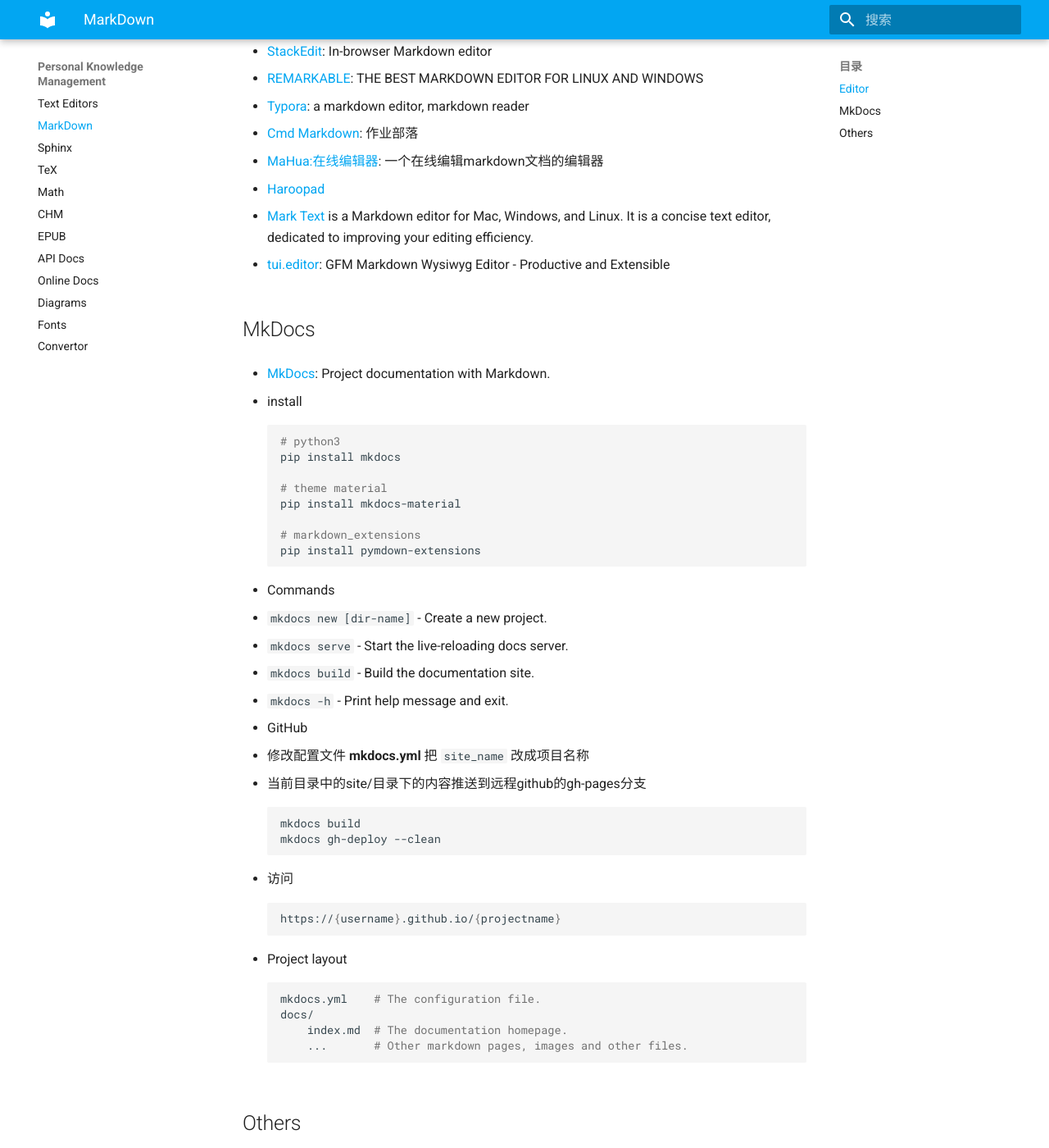
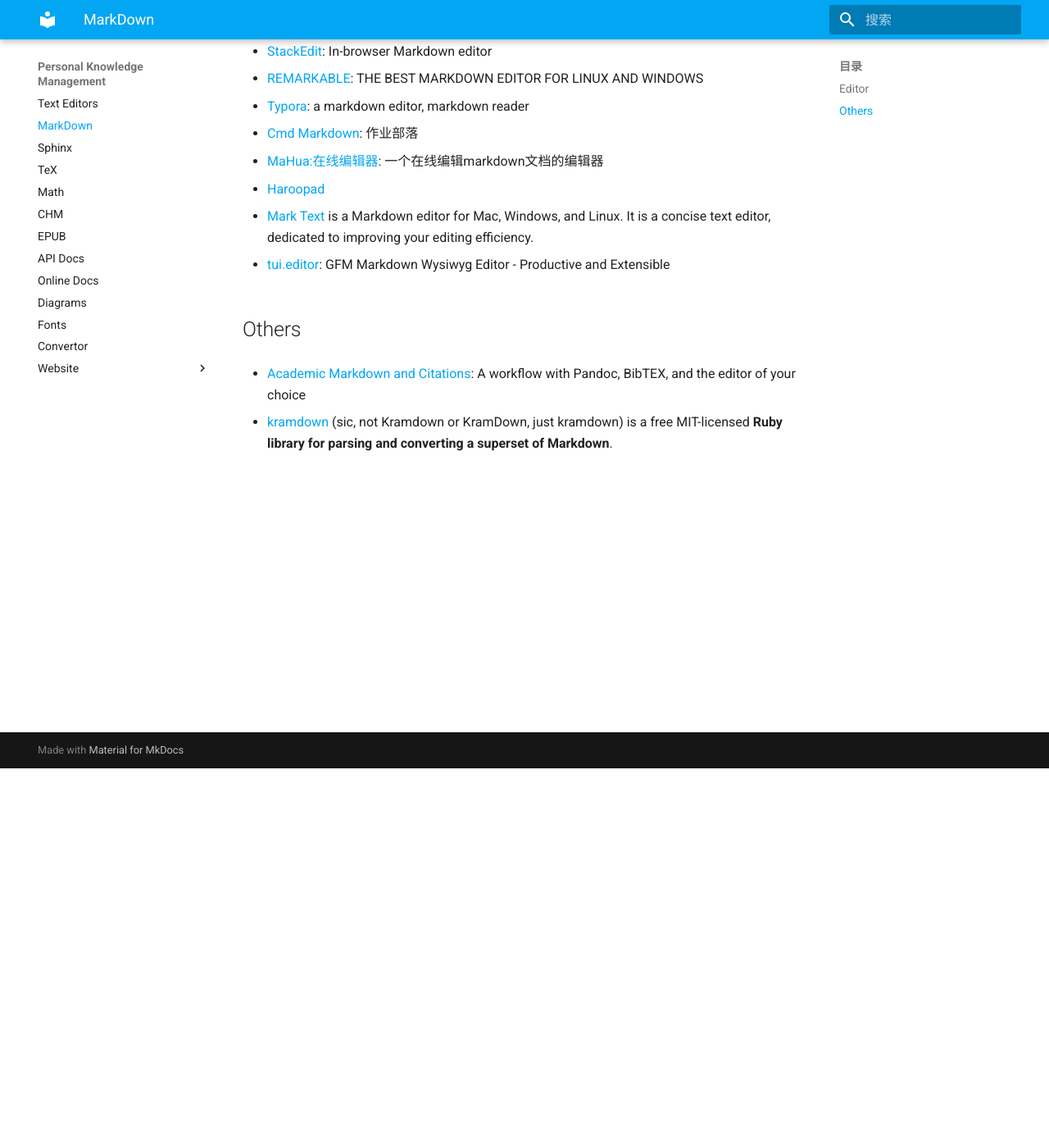
Before and after one commit to cggos/DevOps, an MkDocs documentation site: the page built from docs/06-personal_knowledge_management/type_setting/MarkDown.md, in a window 1280 px wide and 1400 px high, scrolled down 463 px. Shown: the whole window at 82% size. Built offline with MkDocs 1.6.1 and Material for MkDocs 9.7.7, drawn with Linux system fonts in a browser that asks for light colours.

Commit message:
add 06-personal_knowledge_management/website/MkDocs.md

````diff
--- a/docs/06-personal_knowledge_management/type_setting/MarkDown.md
+++ b/docs/06-personal_knowledge_management/type_setting/MarkDown.md
@@ -26,48 +26,6 @@
 
 * [tui.editor](http://ui.toast.com/tui-editor/): GFM Markdown Wysiwyg Editor - Productive and Extensible
 
-## MkDocs
-
-* [MkDocs](https://www.mkdocs.org/): Project documentation with Markdown.
-
-* install
-  ```sh
-  # python3
-  pip install mkdocs
-
-  # theme material
-  pip install mkdocs-material
-
-  # markdown_extensions
-  pip install pymdown-extensions
-  ```
-
-* Commands
-  * `mkdocs new [dir-name]` - Create a new project.
-  * `mkdocs serve` - Start the live-reloading docs server.
-  * `mkdocs build` - Build the documentation site.
-  * `mkdocs -h` - Print help message and exit.
-
-* GitHub
-  - 修改配置文件 **mkdocs.yml** 把 `site_name` 改成项目名称
-  - 当前目录中的site/目录下的内容推送到远程github的gh-pages分支
-    ```sh
-    mkdocs build
-    mkdocs gh-deploy --clean
-    ```
-  - 访问
-    ```sh
-    https://{username}.github.io/{projectname}
-    ```
-
-* Project layout
-  ```sh
-  mkdocs.yml    # The configuration file.
-  docs/
-      index.md  # The documentation homepage.
-      ...       # Other markdown pages, images and other files.
-  ```
-
 ## Others
 
 * [Academic Markdown and Citations](https://www.chriskrycho.com/2015/academic-markdown-and-citations.html): A workflow with Pandoc, BibTEX, and the editor of your choice
--- a/mkdocs.yml
+++ b/mkdocs.yml
@@ -99,6 +99,8 @@
     - Diagrams: 06-personal_knowledge_management/type_setting/Diagrams.md
     - Fonts: 06-personal_knowledge_management/type_setting/Fonts.md
     - Convertor: 06-personal_knowledge_management/type_setting/Convertor.md
+    - Website:
+      - MkDocs: 06-personal_knowledge_management/website/MkDocs.md
 
   - Package Management System:
     - Overview: 07-package_management_system/README.md
````
Also changed, not shown: docs/06-personal_knowledge_management/website/MkDocs.md (added, +51 -0 lines).
